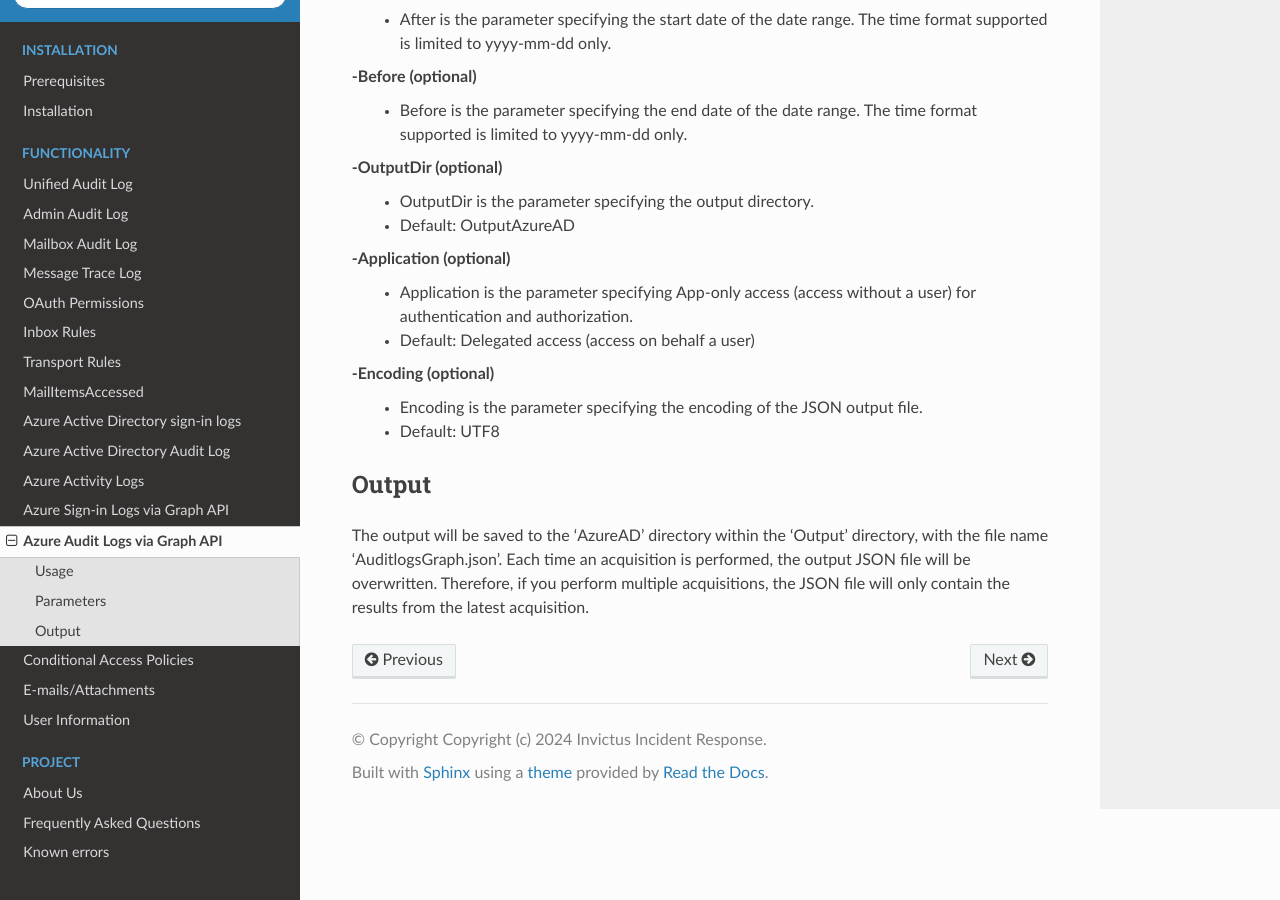
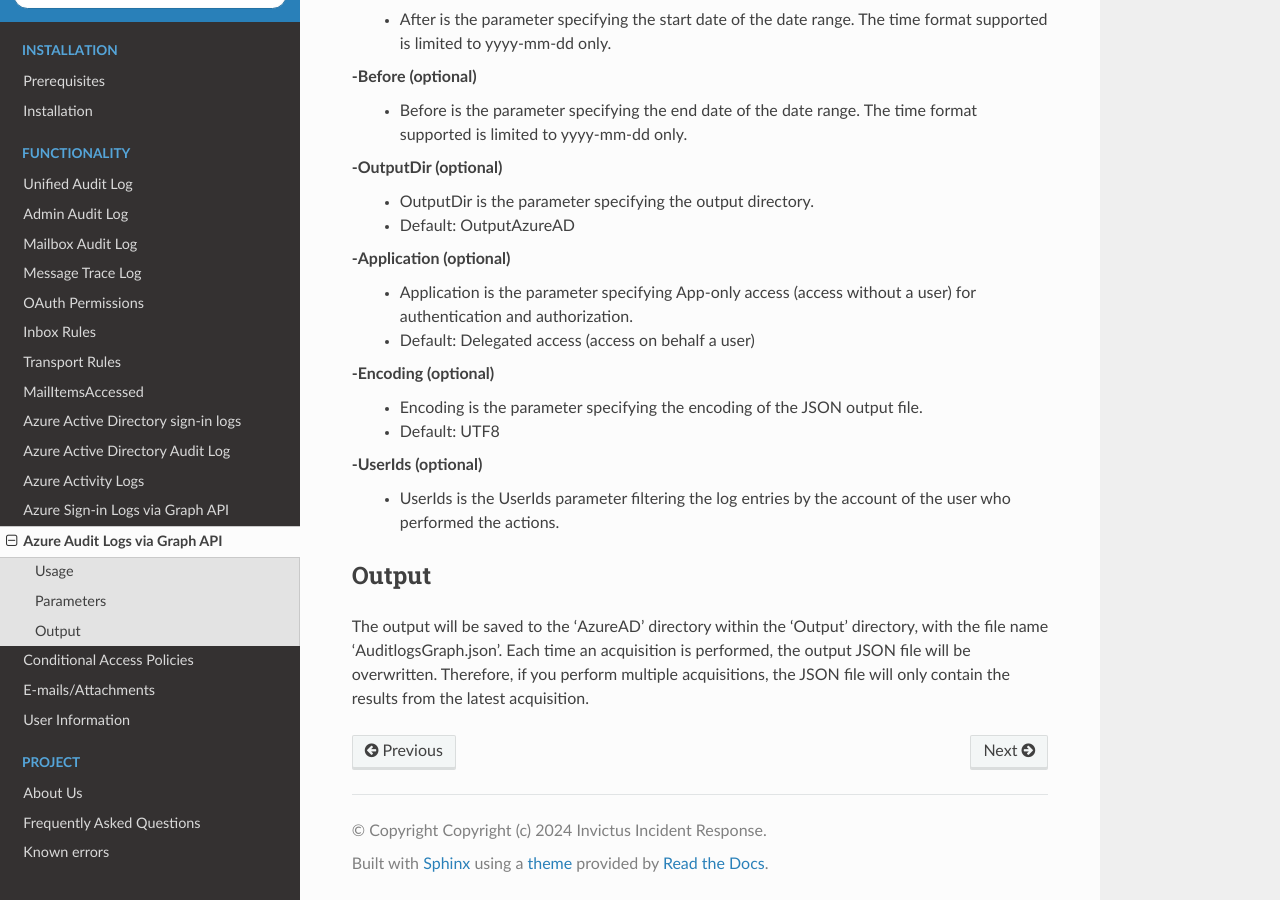
Before and after one commit to invictus-ir/Microsoft-Extractor-Suite, a Sphinx documentation site: the page built from docs/source/functionality/AzureAuditLogsGraph.rst, in a window 1280 px wide and 900 px high, scrolled down 836 px. Built offline with Sphinx 7.4.7 and the Read the Docs theme 2.0.0, drawn with Linux system fonts in a browser that asks for light colours.

Commit message:
Added UserIds flag to Get-ADAuditLogsGraph

```diff
--- a/docs/source/functionality/AzureAuditLogsGraph.rst
+++ b/docs/source/functionality/AzureAuditLogsGraph.rst
@@ -43,6 +43,9 @@ Parameters
     - Encoding is the parameter specifying the encoding of the JSON output file.
     - Default: UTF8
 
+-UserIds (optional)
+    - UserIds is the UserIds parameter filtering the log entries by the account of the user who performed the actions.
+
 Output
 """"""""""""""""""""""""""
 The output will be saved to the 'AzureAD' directory within the 'Output' directory, with the file name 'AuditlogsGraph.json'. Each time an acquisition is performed, the output JSON file will be overwritten. Therefore, if you perform multiple acquisitions, the JSON file will only contain the results from the latest acquisition.
```
Also changed, not shown: 1 other file.
